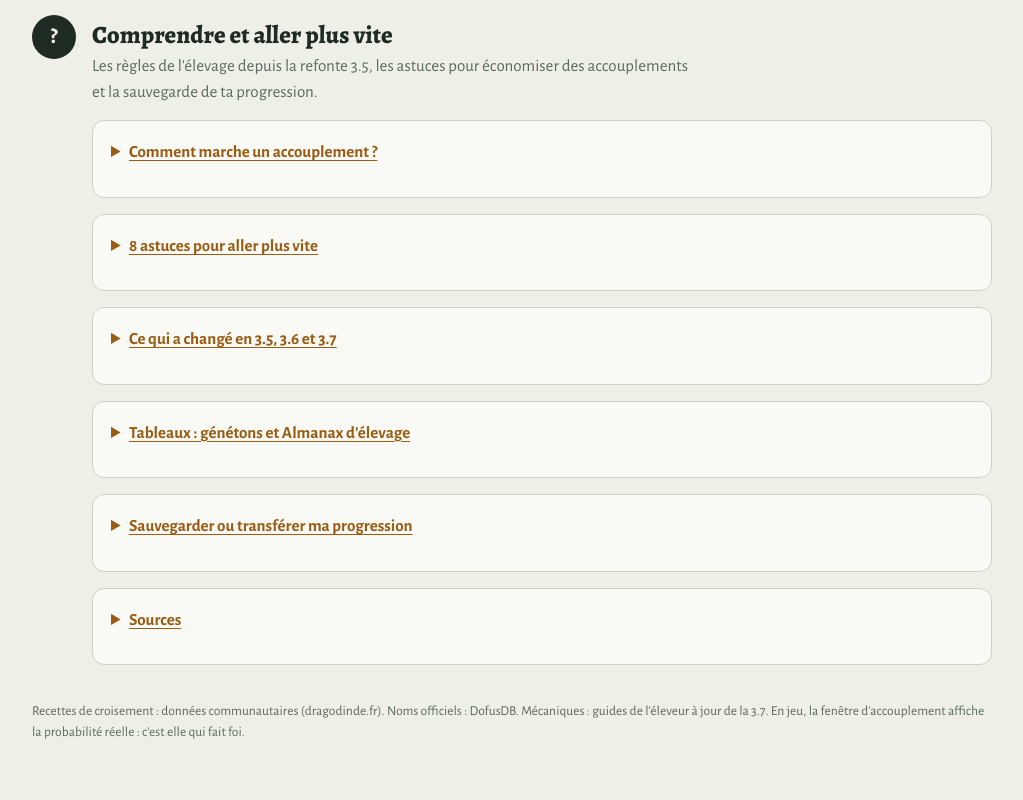
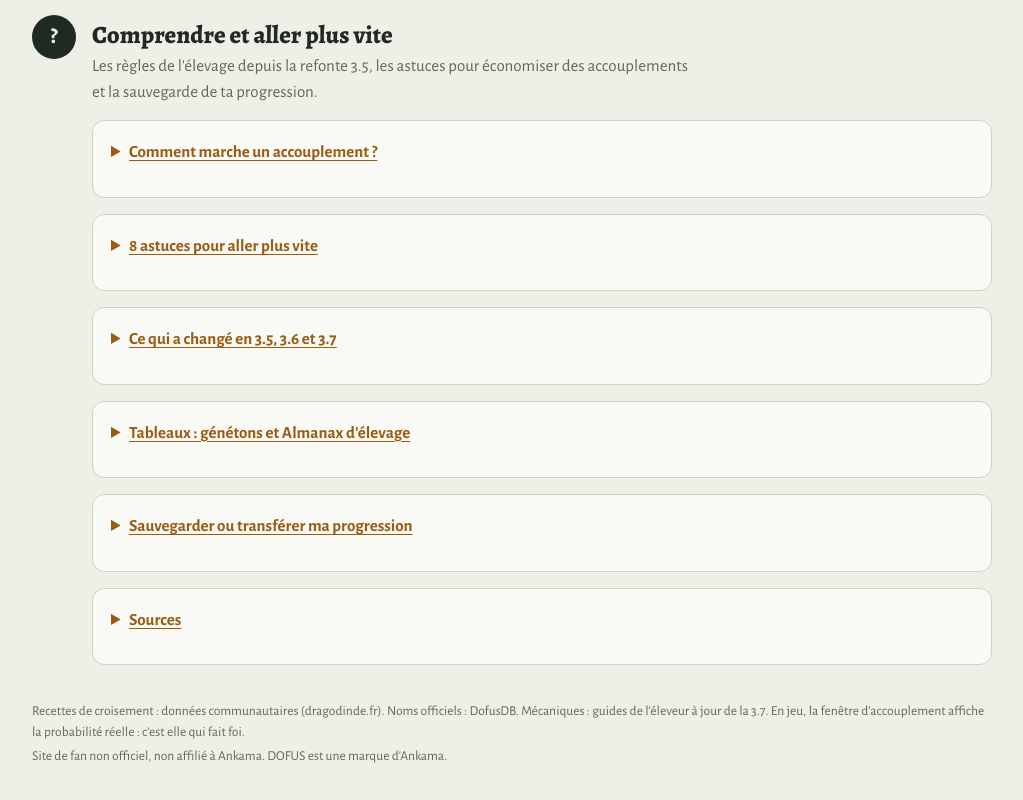
Before and after one commit to LeZellus/elevage-dofus, a plain HTML site: page docs/index.html in a window 1280 px wide. Shown: the part 2736-3536 px from the top of the page, without its empty margins (128-1151 px from the left). Drawn offline with nearby package versions, Linux system fonts and the light colour scheme.

Commit message:
Ajoute la mention de non-affiliation à Ankama
Co-Authored-By: Claude Opus 5.5 <noreply@anthropic.com>

```diff
--- a/docs/index.html
+++ b/docs/index.html
@@ -255,6 +255,7 @@ footer { color: var(--muted); font-size: .85rem; display: grid; gap: 4px; }
 
   <footer>
     <span>Recettes de croisement : données communautaires (dragodinde.fr). Noms officiels : DofusDB. Mécaniques : guides de l'éleveur à jour de la 3.7. En jeu, la fenêtre d'accouplement affiche la probabilité réelle : c'est elle qui fait foi.</span>
+    <span>Site de fan non officiel, non affilié à Ankama. DOFUS est une marque d'Ankama.</span>
   </footer>
 </div>
 <div class="toast" id="toast" role="status" hidden></div>
```
Also changed, not shown: index.html (+1 -0 lines), template.html (+1 -0 lines).
